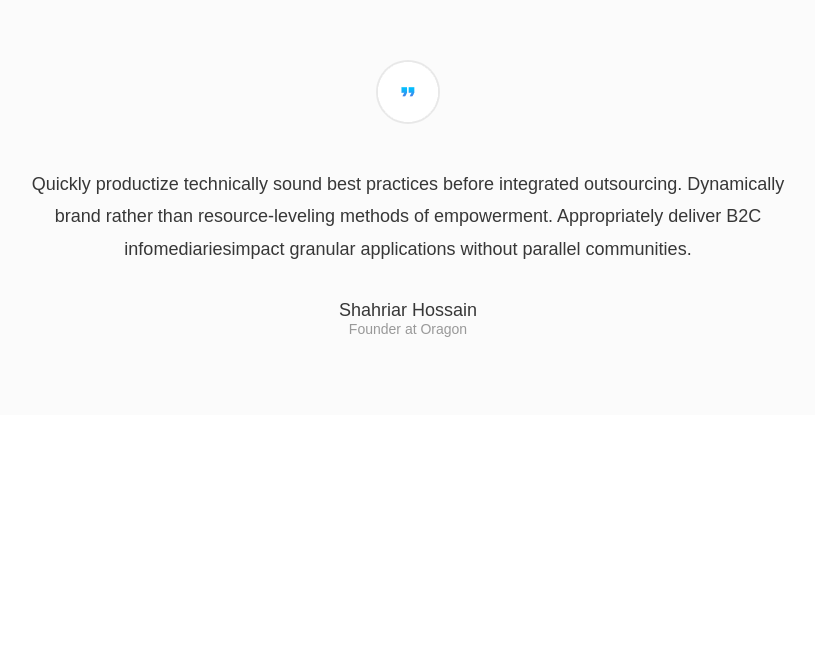
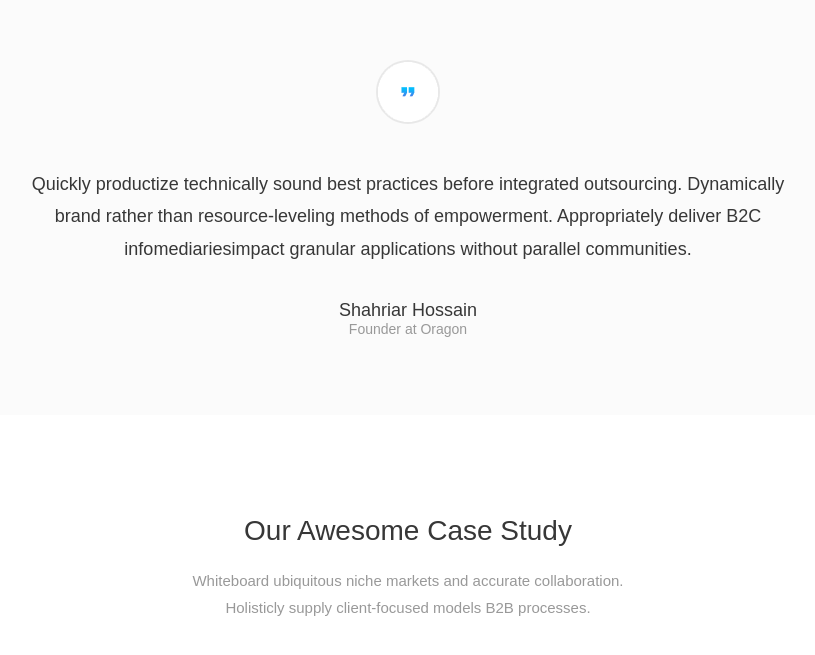
Before and after one commit to mdalaminmunna/Traffic-Marketing-Website, a plain HTML site: page index02.html in a window 1280 px wide. Shown: the part 1910-2565 px from the top of the page, without its empty margins (232-1047 px from the left). Before the commit the page ends 2325 px from the top, so only its background shows below. Drawn offline with Linux system fonts and the light colour scheme; a web font is replaced by a local one.

Commit message:
Complete Case Study Filler

```diff
--- a/index02.html
+++ b/index02.html
@@ -121,5 +121,14 @@
         </div>
       </div>
     </div>
+    <div class="container">
+      <div class="filler">
+        <h2>Our Awesome Case Study</h2>
+        <p>
+          Whiteboard ubiquitous niche markets and accurate collaboration. <br />
+          Holisticly supply client-focused models B2B processes.
+        </p>
+      </div>
+    </div>
   </body>
 </html>
```
